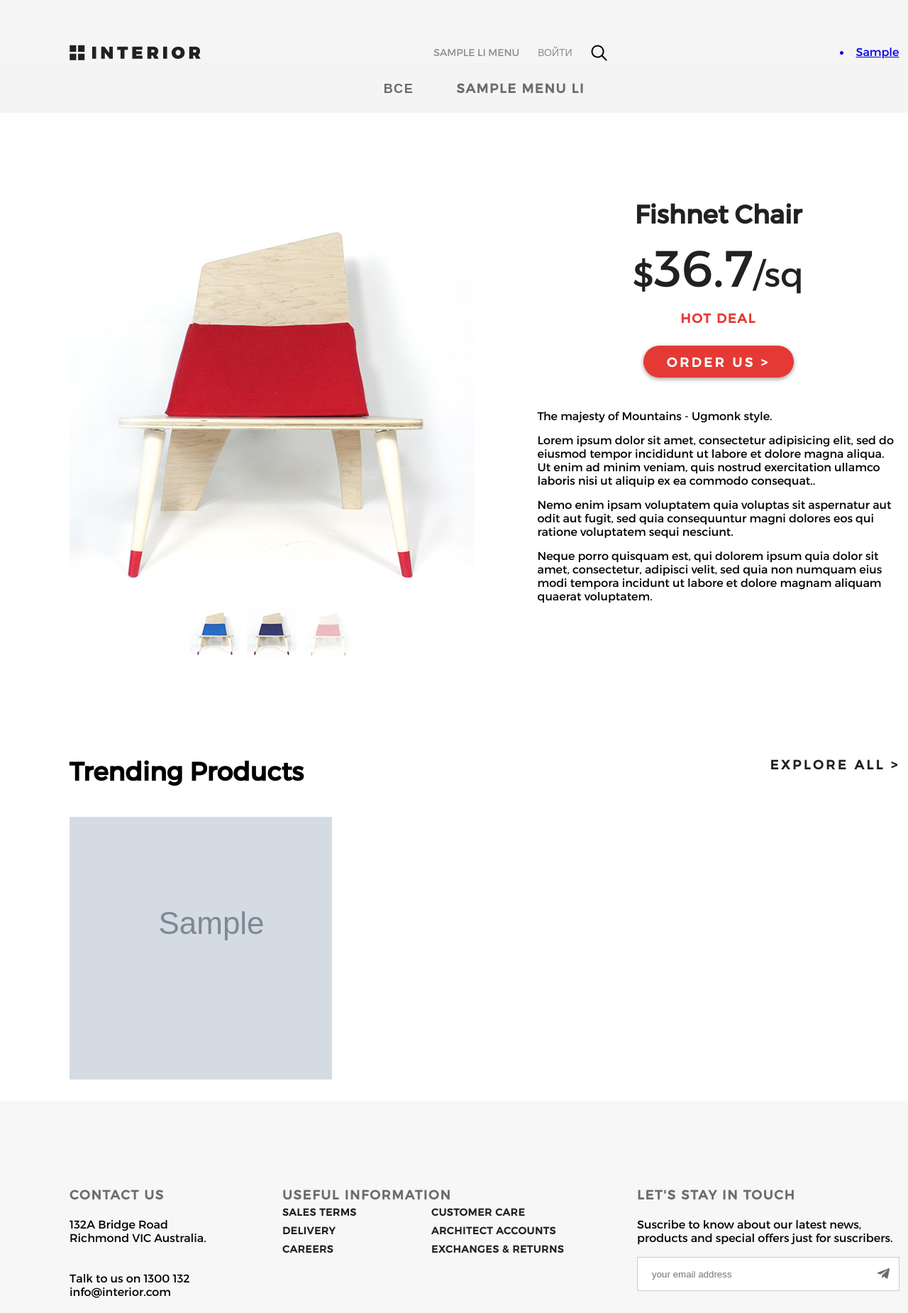
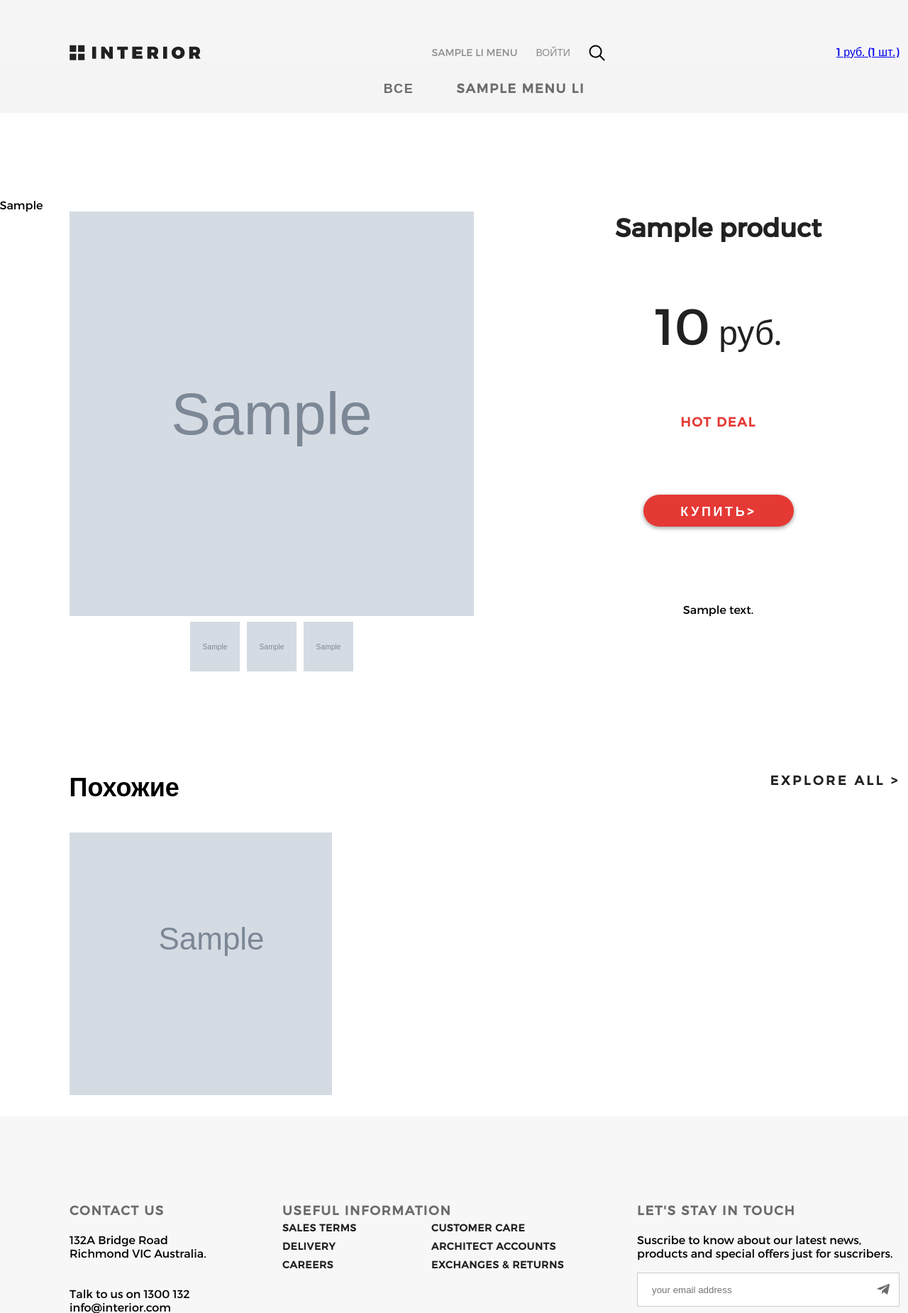
Before and after one commit to Dann38/django_geekshop, a Django app: template geekshop/mainapp/templates/mainapp/product.html in a window 1280 px wide; the page is wider, and only the part inside the window is pictured. Shown: the top 1850 px of that part at 71% size. Run offline with Django 3.2, Linux system fonts and the light colour scheme; the template is opened without the code that fills it: most values are stand-ins (such as "Sample title", 1, 10 or a date in 2020); grey boxes marked "Sample" are stand-in pictures; some libraries are stand-ins or nearby versions.

Commit message:
сделал динамически страницу продукта изменил отображение basket

```diff
--- a/geekshop/mainapp/templates/mainapp/includes/inc_menu.html
+++ b/geekshop/mainapp/templates/mainapp/includes/inc_menu.html
@@ -28,12 +28,11 @@
     </ul>
     <a href="{% url 'basket:view' %}">
         <span>
-            {% if basket != None %}
-                <div>
-                    {% for pr_basket in basket %}
-                        <li>{{pr_basket}}</li>
-                    {% endfor %}
-                </div>
+            {% if basket  %}
+                <span>
+                    {{ basket.0.total_cost|floatformat:0 }} руб.
+                    ({{ basket.0.total_quantity }} шт.)
+                </span>
             {% endif%}
         </span>
     </a>
--- a/geekshop/mainapp/templates/mainapp/product.html
+++ b/geekshop/mainapp/templates/mainapp/product.html
@@ -12,39 +12,37 @@
 					{% include 'mainapp/includes/inc_menu_product.html' %}
 				</div>
 			</div>
-
+			{{ product_list }}
+			{% for product in product_list %}
 			<div class="product__max__shop shelf shelf__min ">
 				<div class="photos__product">
-					<a href="" class="big__img"><img src="{% static 'img/slider1.png' %}" alt="product"></a>
+					<a href="" ><img src="/media/{{ product.image }}" class="big__img" alt="product"></a>
 					<div class="min__imgs">
-						<a href="#" class="min__img"><img src="{% static 'img/controll.png' %}" alt="min product"></a>
-						<a href="#" class="min__img"><img src="{% static 'img/controll11.png' %}" alt="min product"></a>
-						<a href="#" class="min__img"><img src="{% static 'img/controll2.png' %}" alt="min product"></a>
+						<a href="#" ><img src="/media/{{ product.image }}" class="min__img" alt="min product"></a>
+						<a href="#" ><img src="/media/{{ product.image }}" class="min__img" alt="min product"></a>
+						<a href="#" ><img src="/media/{{ product.image }}" class="min__img" alt="min product"></a>
 					</div>
 				</div>
 				<div class="info__product__shop">
-					<p class="name__product">Fishnet Chair</p>
-					<p class="price">$<span class="mark-price">36.7</span>/sq</p>
+					<p class="name__product">{{ product.name }}</p>
+					<p class="price"><span class="mark-price">{{ product.price }}</span> руб.</p>
 					<p class="mark-red mark">Hot Deal</p>
-					<a href="" class="button red__button">ORDER US ></a>
+					<a href="{% url 'basket:add' product.pk %}" class="button red__button">Купить></a>
 					<div>
-						<p class="text__product">The majesty of Mountains - Ugmonk style.</p>
-						<p class="text__product">Lorem ipsum dolor sit amet, consectetur adipisicing elit, sed do eiusmod tempor incididunt ut labore et dolore magna aliqua. Ut enim ad minim veniam, quis nostrud exercitation ullamco laboris nisi ut aliquip ex ea commodo consequat..</p>
-						<p class="text__product"> Nemo enim ipsam voluptatem quia voluptas sit aspernatur aut odit aut fugit, sed quia consequuntur magni dolores eos qui ratione voluptatem sequi nesciunt.</p>
-						<p class="text__product">Neque porro quisquam est, qui dolorem ipsum quia dolor sit amet, consectetur, adipisci velit, sed quia non numquam eius modi tempora incidunt ut labore et dolore magnam aliquam quaerat voluptatem.</p>
+						<p class="text__product">{{ product.description }}</p>
 					</div>
 				</div>
 			</div>
-
+			{% endfor %}
 
 			<div class="shelf shelf3 shelf__min">
 				<div class="menu__shelf__min">
-					<p class="headline__normal">Trending Products</p>
+					<p class="headline__normal">Похожие</p>
 					<a class="button__ghost" href="{% url 'mainapp:products_url:products' %}">EXPLORE ALL ></a>
 				</div>
 				<div class="products">
-					{% for product in products_trending %}
-						<a href="{% url 'mainapp:product' %}" class="product__normal" style="background-image: url(/media/{{product.image}});"></a>
+					{% for product in same_products %}
+						<a href="{% url 'mainapp:product' product.pk %}" class="product__normal" style="background-image: url(/media/{{product.image}});"></a>
 					{% endfor %}
 				</div>
 			</div>
--- a/geekshop/mainapp/templates/mainapp/products.html
+++ b/geekshop/mainapp/templates/mainapp/products.html
@@ -21,7 +21,7 @@
 		</div>
 			<div class="products">
 				{% for product in products_ctg %}
-					<a href="{% url 'mainapp:product' %}" class="product__normal" style="background-image: url(/media/{{product.image}}); background-repeat:no-repeat;"></a>
+					<a href="{% url 'mainapp:product' product.pk %}" class="product__normal" style="background-image: url(/media/{{product.image}}); background-repeat:no-repeat;"></a>
 				{% endfor %}
 			</div>
 		<p class="fa-sync-alt__p"><a href="#"><i class="fas fa-sync-alt"></i></a></p>
@@ -35,7 +35,7 @@
 				<p class="mark mark-blue">EXCLUSIVE ></p>
 				<p class="headline__normal">Fishnet Chair</p>
 				<p class="info">Seat and back with upholstery made of cold cure foam. Steel frame, available in matt powder-coated black or highly polished chrome.</p>
-				<a href="{% url 'mainapp:product' %}" class="button">ORDER US > </a>
+				<a href="{#% url 'mainapp:product' product.pk %#}" class="button">ORDER US > </a>
 			</div>
 		</div>
 	</div>
--- a/geekshop/mainapp/templates/mainapp/products_list.html
+++ b/geekshop/mainapp/templates/mainapp/products_list.html
@@ -22,7 +22,7 @@
 			<div class="products">
 				{% for product in products_ctg %}
 				<div>
-						<a href="{% url 'mainapp:product' %}" class="product__normal" style="background-image: url(/media/{{product.image}}); background-repeat:no-repeat;"></a>
+					<a href="{% url 'mainapp:product' product.pk %}" class="product__normal" style="background-image: url(/media/{{product.image}}); background-repeat:no-repeat;"></a>
 					<a href="{% url 'basket:add' product.pk %}" class="button">Купить</a>
 				</div>
 
@@ -39,7 +39,7 @@
 				<p class="mark mark-blue">EXCLUSIVE ></p>
 				<p class="headline__normal">Fishnet Chair</p>
 				<p class="info">Seat and back with upholstery made of cold cure foam. Steel frame, available in matt powder-coated black or highly polished chrome.</p>
-				<a href="{% url 'mainapp:product' %}" class="button">ORDER US > </a>
+				<a href="{#% url 'mainapp:product' %#}" class="button">ORDER US > </a>
 			</div>
 		</div>
 	</div>
--- a/geekshop/mainapp/urls_menu.py
+++ b/geekshop/mainapp/urls_menu.py
@@ -8,6 +8,6 @@ urlpatterns = [
     path('contacts/', views.contacts, name='contacts'),
     path('products/', include('mainapp.urls_menu_products', namespace='products_url')),
 
-    path('product/', views.product, name='product'),
+    path('product/<int:pk>', views.product, name='product'),
 
 ]
--- a/geekshop/static/css/style.css
+++ b/geekshop/static/css/style.css
@@ -597,8 +597,8 @@ justify-content:center
 
 .min__img{
 width:70px;
-height:70px;
-padding:5px
+height: 70px;
+padding:5px;
 }
 
 .info__product__shop{
```
Also changed, not shown: geekshop/basketapp/models.py (+16 -0 lines), geekshop/mainapp/json/products.json (+20 -0 lines), geekshop/mainapp/templates/mainapp/index.html (+6 -6 lines), geekshop/mainapp/views.py (+34 -13 lines).
